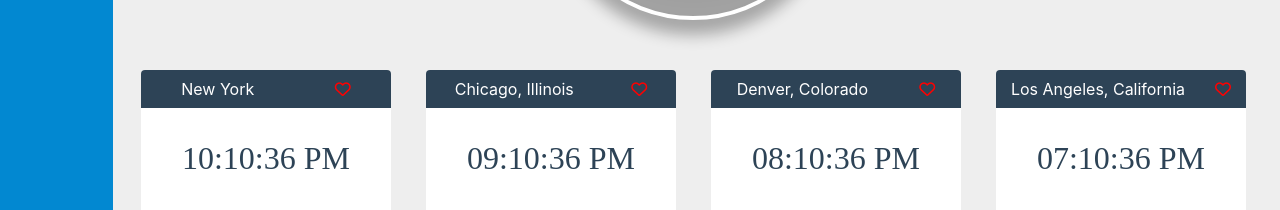
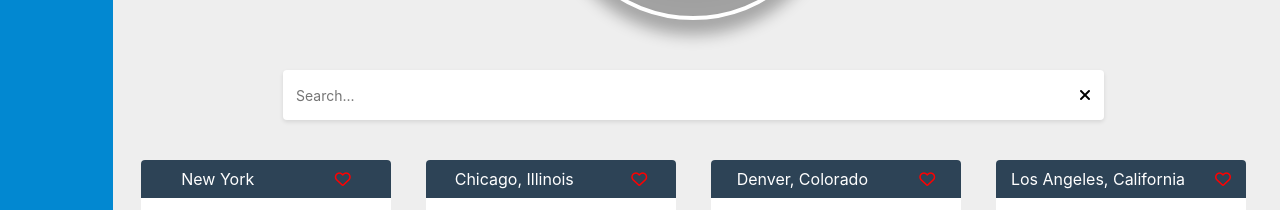
Before and after one commit to subayeel/clock, a React (Create React App) app: page /time in a window 1280 px wide. Shown: the part 398-608 px from the top of the page. Built offline with nearby package versions, Linux system fonts and the light colour scheme; grey boxes are pictures that could not be loaded.

Commit message:
added seacrh bar

```diff
--- a/src/Components/CityTime.jsx
+++ b/src/Components/CityTime.jsx
@@ -1,12 +1,13 @@
 import React, { useState, useEffect } from 'react';
 import '../index.css';
+import { getTimeByTimezoneOffset } from '../data/timeCalculate';
 
-const getTimeByTimezoneOffset = (timezoneOffset) => {
-  const currentTime = new Date();
-  const offsetMilliseconds = timezoneOffset * 60 * 1000;
-  const cityTime = new Date(currentTime.getTime() + offsetMilliseconds);
-  return cityTime.toLocaleTimeString([], { hour: '2-digit', minute: '2-digit', second: '2-digit', hour12: true });
-};
+// const getTimeByTimezoneOffset = (timezoneOffset) => {
+//   const currentTime = new Date();
+//   const offsetMilliseconds = timezoneOffset * 60 * 1000;
+//   const cityTime = new Date(currentTime.getTime() + offsetMilliseconds);
+//   return cityTime.toLocaleTimeString([], { hour: '2-digit', minute: '2-digit', second: '2-digit', hour12: true });
+// };
 
 const CityTime = ({ cityName, timezoneOffset }) => {
   const [cityTime, setCityTime] = useState('');
@@ -27,9 +28,10 @@ const CityTime = ({ cityName, timezoneOffset }) => {
   };
 
 
+
   return (
     <>
-      <div className="cardContainer">
+      <div className="cardContainer" /*onClick={() => handleTime()}*/>
         <div className="cityName">
           <div>{cityName}</div>
           <div>
--- a/src/Components/Time.jsx
+++ b/src/Components/Time.jsx
@@ -6,7 +6,7 @@ import countriesData from '../data/countries.json';
 import Analog from './AnalogClock';
 import '../styles/analogClock.css'
 
-const Modal = ({ isOpen, onClose, handleCitySelect, countries }) => {
+const Modal = ({ isOpen, onClose, handleCitySelect}) => {
   const [selectedCountry, setSelectedCountry] = useState('');
   const [filteredCountries, setFilteredCountries] = useState(countriesData);
 
@@ -64,35 +64,9 @@ const Modal = ({ isOpen, onClose, handleCitySelect, countries }) => {
 
 
 const Time = () => {
-  // const [currentTime, setCurrentTime] = useState(new Date());
+
   const [selectedCities, setSelectedCities] = useState([]);
   const [isModalOpen, setIsModalOpen] = useState(false);
-
-  // useEffect(() => {
-  //   const interval = setInterval(() => {
-  //     setCurrentTime(new Date());
-  //   }, 1000); // Update every second
-
-  //   return () => {
-  //     clearInterval(interval);
-  //   };
-  // }, []);
-
-  // const optionsTime = {
-  //   hour: 'numeric',
-  //   minute: 'numeric',
-  //   second: 'numeric',
-  //   hour12: true,
-  // };
-  // const formattedTime = currentTime.toLocaleTimeString(undefined, optionsTime);
-
-  // const optionsDate = {
-  //   weekday: 'short',
-  //   month: 'short',
-  //   day: 'numeric',
-  //   year: 'numeric',
-  // };
-  // const formattedDate = currentTime.toLocaleDateString(undefined, optionsDate);
 
   const handleCitySelect = (city) => {
     setSelectedCities([...selectedCities, city]);
@@ -106,6 +80,31 @@ const Time = () => {
     setIsModalOpen(false);
   };
 
+
+/*-----------------------For Search-----------------------------------------*/
+  const [searchQuery, setSearchQuery] = useState('');
+  const [filteredCities, setFilteredCities] = useState(citiesData);
+
+  const handleSearchChange = (event) => {
+    const searchValue = event.target.value;
+    setSearchQuery(searchValue);
+
+    const filteredCities = citiesData.filter((cityData) =>
+      cityData.cityName.toLowerCase().includes(searchValue.toLowerCase())
+    );
+    setFilteredCities(filteredCities);
+  };
+
+  const handleSearchSubmit = (event) => {
+    event.preventDefault();
+    setSearchQuery('');
+    setFilteredCities(citiesData);
+  };
+
+/*-----------------------End-----------------------------------------*/
+
+
+
   return (
     <>
       <div className="main">
@@ -113,15 +112,30 @@ const Time = () => {
           <Analog/>
         </div> }
 
+        <div className="search">
+          <form className="search-bar">
+            <input
+              type="text"
+              className="search-input"
+              placeholder="Search..."
+              value={searchQuery}
+              onChange={handleSearchChange}
+            />
+            <button type="reset" className="search-button"  onClick={handleSearchSubmit} >
+              <i className="fas fa-close"></i>
+            </button>
+           </form>
+        </div>
+
         <div>
           <div className="cardContainerWrapper">
-            {citiesData.map((cityData) => (
+          {filteredCities.map((cityData) => (
             <CityTime
               key={cityData.cityName}
               cityName={cityData.cityName}
               timezoneOffset={cityData.timezoneOffset}
-              />
-            ))}
+            />))}
+
 
               {selectedCities.map((city) => {
                 const countryData = countriesData.find(
--- /dev/null
+++ b/src/data/timeCalculate.js
@@ -0,0 +1,6 @@
+export const getTimeByTimezoneOffset = (timezoneOffset) => {
+    const currentTime = new Date();
+    const offsetMilliseconds = timezoneOffset * 60 * 1000;
+    const cityTime = new Date(currentTime.getTime() + offsetMilliseconds);
+    return cityTime.toLocaleTimeString([], { hour: '2-digit', minute: '2-digit', second: '2-digit', hour12: true });
+  };
--- a/src/styles/time.css
+++ b/src/styles/time.css
@@ -1,5 +1,6 @@
 .main{
-  /* border: 2px solid yellow; */
+  width: 100%;
+  height: auto;
 }
 .cardContainerWrapper {
 
@@ -147,3 +148,48 @@
     align-items: center;
     padding-top: 50px;
   }
+
+/*--------------------------------------- for search bar ---------------------------------------------------*/
+
+.search {
+  display: flex;
+  justify-content: center;
+  align-items: center;
+}
+.search-bar {
+  display: flex;
+  align-items: center;
+  background-color: #ffffff;
+  padding: 5px;
+  border-radius: 4px;
+  box-shadow: 0 2px 4px rgba(0, 0, 0, 0.1);
+  width: 70%;
+  margin-bottom: 40px;
+  /* border: 2pc solid red; */
+}
+
+.search-input {
+  flex: 1;
+  border: none;
+  background-color: transparent;
+  padding: 8px;
+  font-size: 14px;
+  outline: none;
+}
+
+.search-button {
+  border: none;
+  background-color: transparent;
+  padding: 8px;
+  cursor: pointer;
+  transition: background-color 0.3s ease;
+}
+
+.search-button:hover {
+  background-color: #f2f2f2;
+}
+
+.fa-search {
+  color: #888888;
+  font-size: 18px;
+}
```
Lines whose indentation alone changed are shown as unchanged.
